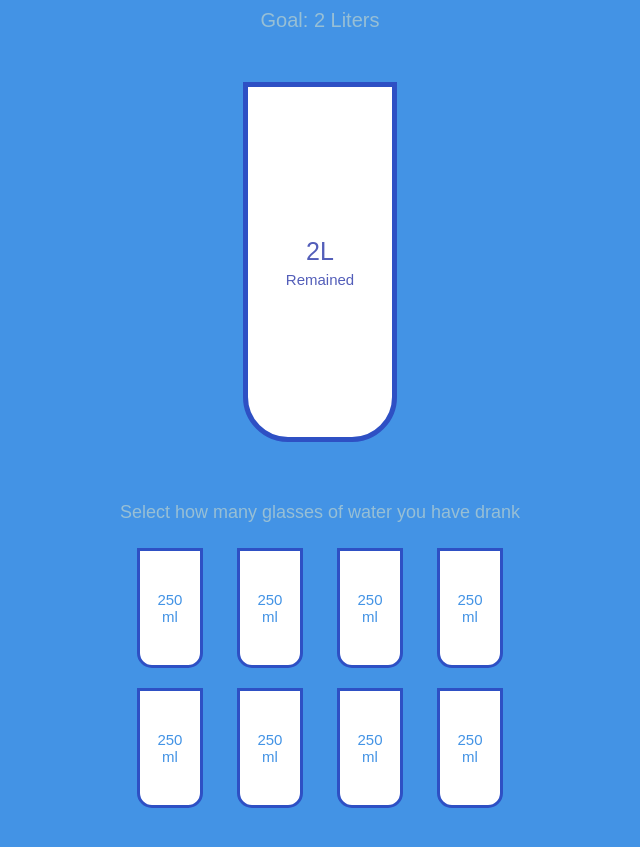
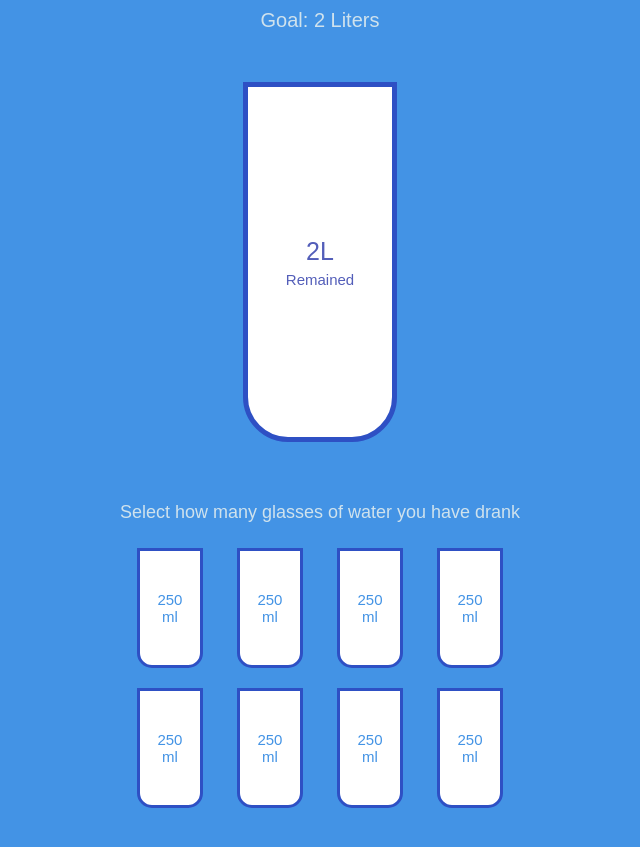
Before and after one commit to rchaitanyaaxioned/DrinkWaterJS, a plain HTML site: page index.html in a window 1280 px wide. Shown: the part 71-918 px from the top of the page, without its empty margins (320-960 px from the left). Drawn offline with Linux system fonts and the light colour scheme.

Commit message:
FIX: color of h3 and span for sub headings

```diff
--- a/assets/css/style.css
+++ b/assets/css/style.css
@@ -128,7 +128,7 @@ h1 {
 header .wrapper span {
   padding-top: 10px;
   display: block;
-  color: #97BFD5;
+  color: #CFE2ED;
   font-size: 20px;
   text-align: center;
   text-transform: capitalize;
@@ -204,7 +204,7 @@ header .wrapper span {
 /*styling for sec container heading start here*/
 h3 {
   padding-top: 10px;
-  color: #97BFD5;
+  color: #CFE2ED;
   font-size: 18px;
 }
 
```
